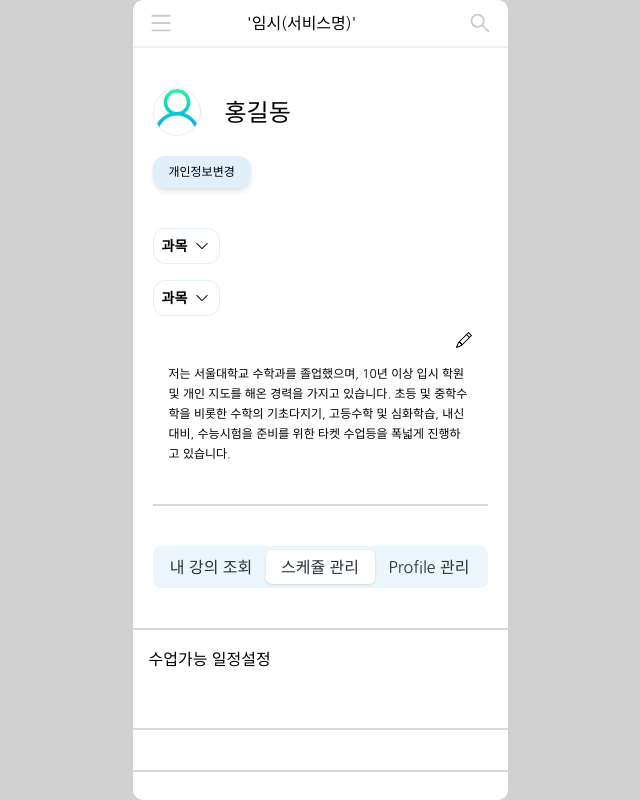
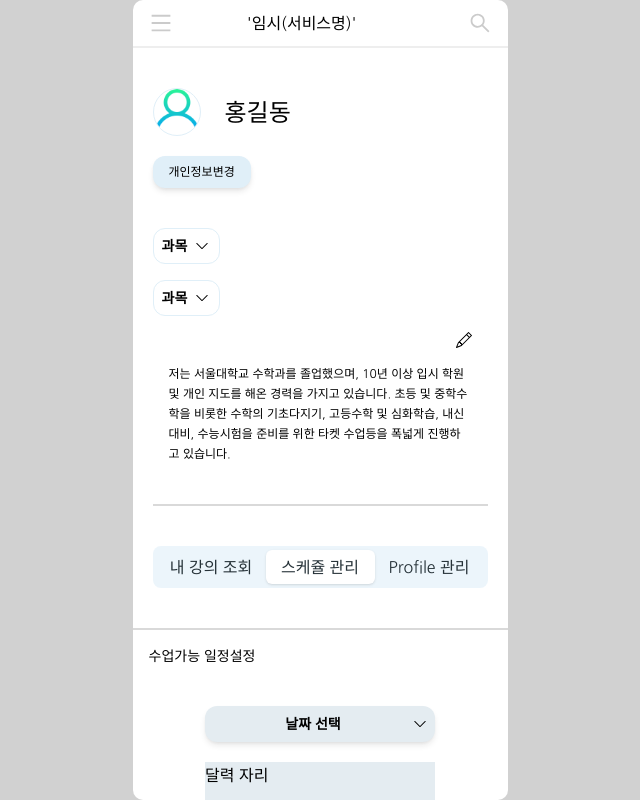
Before and after one commit to codestates-seb/seb45_main_010, a React (Vite) app in the folder client/: page /profile in a window 1280 px wide. Both pictures are taken after a click on the tab "스케쥴 관리". Shown: the top 800 px of the page, without its empty margins (320-960 px from the left). Built offline with nearby package versions, Linux system fonts and the light colour scheme.

Commit message:
[feat] add profileschedule

```diff
--- a/client/src/components/Profile/ProfileBody.tsx
+++ b/client/src/components/Profile/ProfileBody.tsx
@@ -1,6 +1,13 @@
-import React from 'react';
-import { Tabs, TabsHeader, TabsBody, Tab, TabPanel, Checkbox } from '@material-tailwind/react';
-import { BsPencil } from 'react-icons/bs';
+import {
+  Tabs,
+  TabsHeader,
+  TabsBody,
+  Tab,
+  TabPanel,
+  Checkbox,
+  Button,
+} from '@material-tailwind/react';
+import { BsPencil, BsChevronDown } from 'react-icons/bs';
 // import { PiNoteLight, PiUserLight } from 'react-icons/pi';
 // import { CiCalendarDate } from 'react-icons/ci';
 
@@ -14,7 +21,7 @@ export default function ProfileBody() {
     {
       label: '스케쥴 관리',
       value: '스케쥴 관리',
-      desc: `수업가능 일정설정`,
+      desc: <ScheduleList />,
     },
     {
       label: 'Profile 관리',
@@ -96,6 +103,46 @@ export function LectureList() {
   );
 }
 
+export function ScheduleList() {
+  return (
+    <>
+      <p className="mb-10 text-sm">수업가능 일정설정</p>
+      <div className="flex flex-col items-center justify-center gap-5">
+        <Button
+          className="flex items-center justify-between p-2 text-sm font-bold text-black bg-mint-4 rounded-xl w-[230px] border-mint-2"
+          size="sm"
+        >
+          <span className="flex-1 text-center">날짜 선택</span>
+          <BsChevronDown className="ml-auto" />
+        </Button>
+        <div className="h-[150px] w-[230px] bg-mint-4">달력 자리</div>
+        <div>
+          <Button
+            className="mb-5 flex items-center justify-between p-2 text-sm font-bold text-black bg-mint-2 rounded-xl w-[230px] border-mint-2"
+            size="sm"
+          >
+            <span className="flex-1 text-center">17:00 ~ 18:00</span>
+          </Button>
+          <Button
+            className="flex items-center justify-between p-2 text-sm font-bold text-black bg-mint-2 rounded-xl w-[230px] border-mint-2"
+            size="sm"
+          >
+            <span className="flex-1 text-center">18:00 ~ 19:00</span>
+          </Button>
+        </div>
+      </div>
+      <div className="flex items-center justify-center my-5">
+        <Button
+          className="flex items-center justify-between p-2 my-5 text-sm font-bold text-white bg-blue-1 rounded-xl w-[98px] "
+          size="sm"
+        >
+          <span className="flex-1 text-center">저장</span>
+        </Button>
+      </div>
+    </>
+  );
+}
+
 export function OptionList() {
   return (
     <>
```
